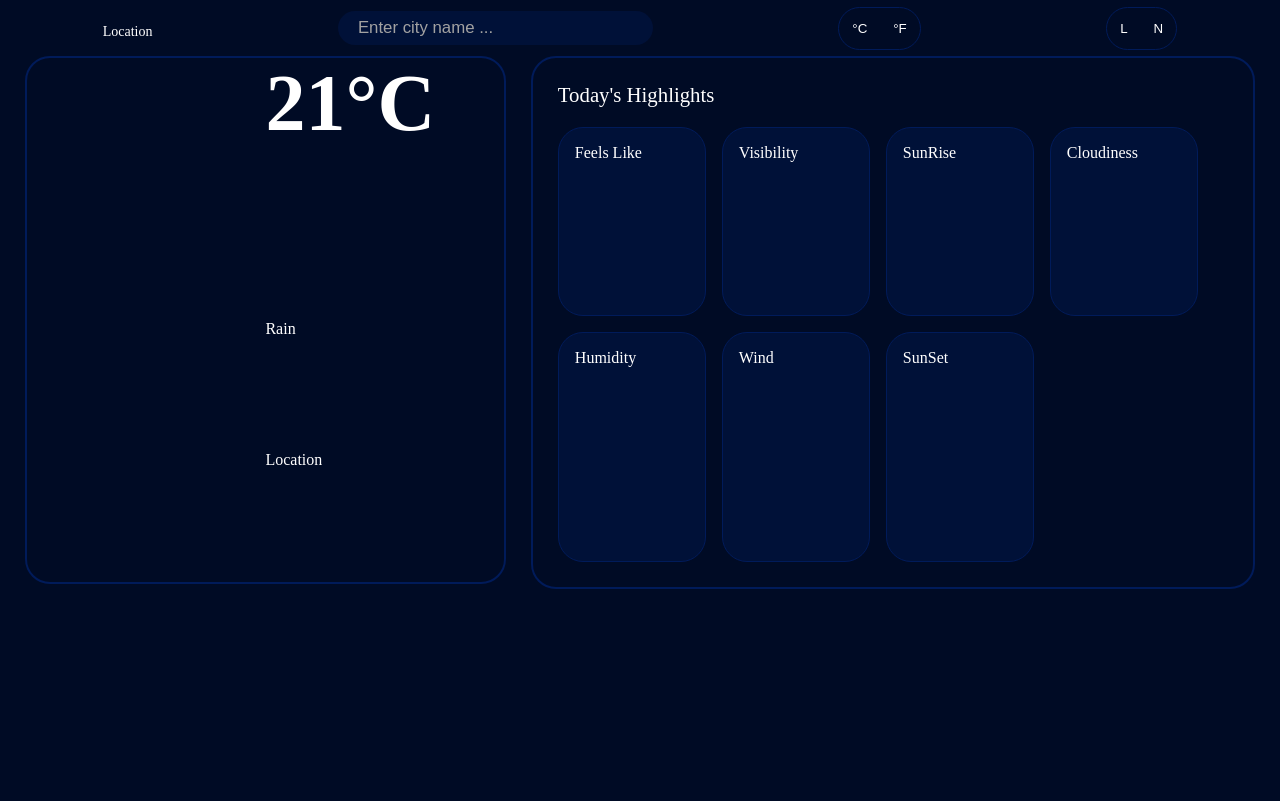
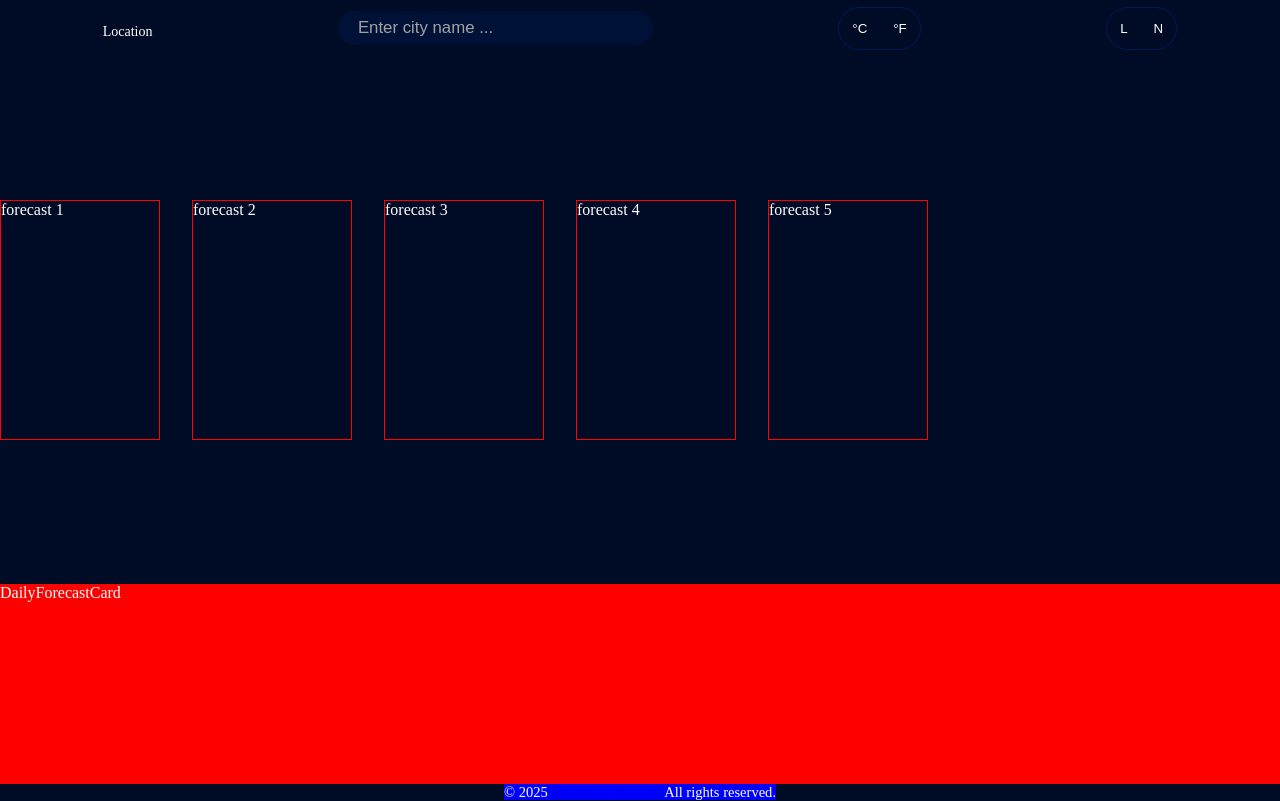
Before and after one commit to DagiH22/Climatic, a React (Vite) app: page / in a window 1280 px wide. Built offline with nearby package versions, Linux system fonts and the light colour scheme.

Commit message:
make the skeleton and basic layout of the forecast tab and footer

```diff
--- a/src/App.jsx
+++ b/src/App.jsx
@@ -1,13 +1,19 @@
 import './App.css'
 import Header from './components/Header'
 import TodayTab from './components/TodayTab'
+import DailyForecastCard from './components/DailyForecastCard'
+import Footer from './components/Footer'
+import ForecastTab from './components/ForecastTab'
 
 function App() {
 
   return (
     <>
-      <Header></Header>
-      <TodayTab/>
+      <Header/>
+      {/* <TodayTab/> */}
+      <ForecastTab/>
+      <DailyForecastCard/>
+      <Footer/>
     </>
   )
 }
--- a/src/components/DailyForecastCard.jsx
+++ b/src/components/DailyForecastCard.jsx
@@ -0,0 +1,9 @@
+import '../styles/DailyForecastCard.css'
+
+function DailyForecastCard() {
+  return (
+    <section className='dForcastCardContainer'>DailyForecastCard</section>
+  )
+}
+
+export default DailyForecastCard
--- a/src/components/Footer.jsx
+++ b/src/components/Footer.jsx
@@ -0,0 +1,11 @@
+import '../styles/Footer.css'
+
+function Footer() {
+  return (
+    <footer>
+        <p>&copy; {new Date().getFullYear()} <a href="https://dagi-portfolio.netlify.app/">Dagmawi Heywot.</a> All rights reserved. </p>
+    </footer>
+  )
+}
+
+export default Footer
--- a/src/components/ForecastTab.jsx
+++ b/src/components/ForecastTab.jsx
@@ -0,0 +1,15 @@
+import '../styles/ForecastTab.css'
+
+function ForecastTab() {
+  return (
+    <section className='forecastTab'>
+        <div className="fiveDaycard">forecast 1</div>
+        <div className="fiveDaycard">forecast 2</div>
+        <div className="fiveDaycard">forecast 3</div>
+        <div className="fiveDaycard">forecast 4</div>
+        <div className="fiveDaycard">forecast 5</div>
+    </section>
+  )
+}
+
+export default ForecastTab
--- /dev/null
+++ b/src/styles/DailyForecastCard.css
@@ -0,0 +1,4 @@
+.dForcastCardContainer{
+    height:25vh;
+    background-color: red;
+}
--- /dev/null
+++ b/src/styles/Footer.css
@@ -0,0 +1,11 @@
+footer{
+    position: absolute;
+    left: 50%;
+    translate: -50% 0;
+    height: 2vh;
+    display: flex;
+    justify-content: center;
+    /* align-items: flex-start; */
+    font-size: .7em;
+    background-color: blue;
+}
--- /dev/null
+++ b/src/styles/ForecastTab.css
@@ -0,0 +1,11 @@
+.forecastTab{
+    height: 66vh;
+    display: flex;
+    align-items: center;
+    gap: 2em;
+}
+.fiveDaycard{
+    width: 10em;
+    height: 15em;
+    border: 1px solid red;
+}
```
